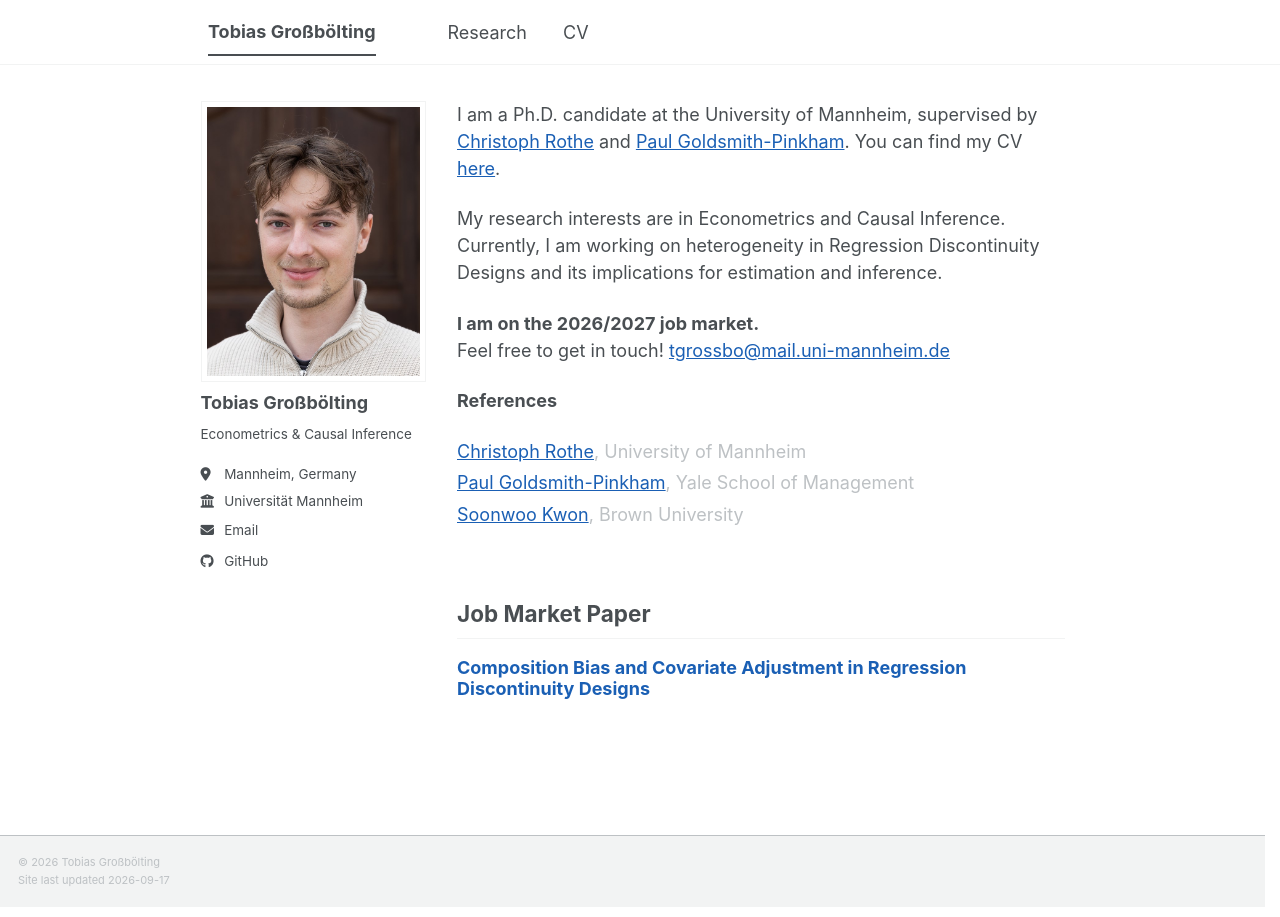
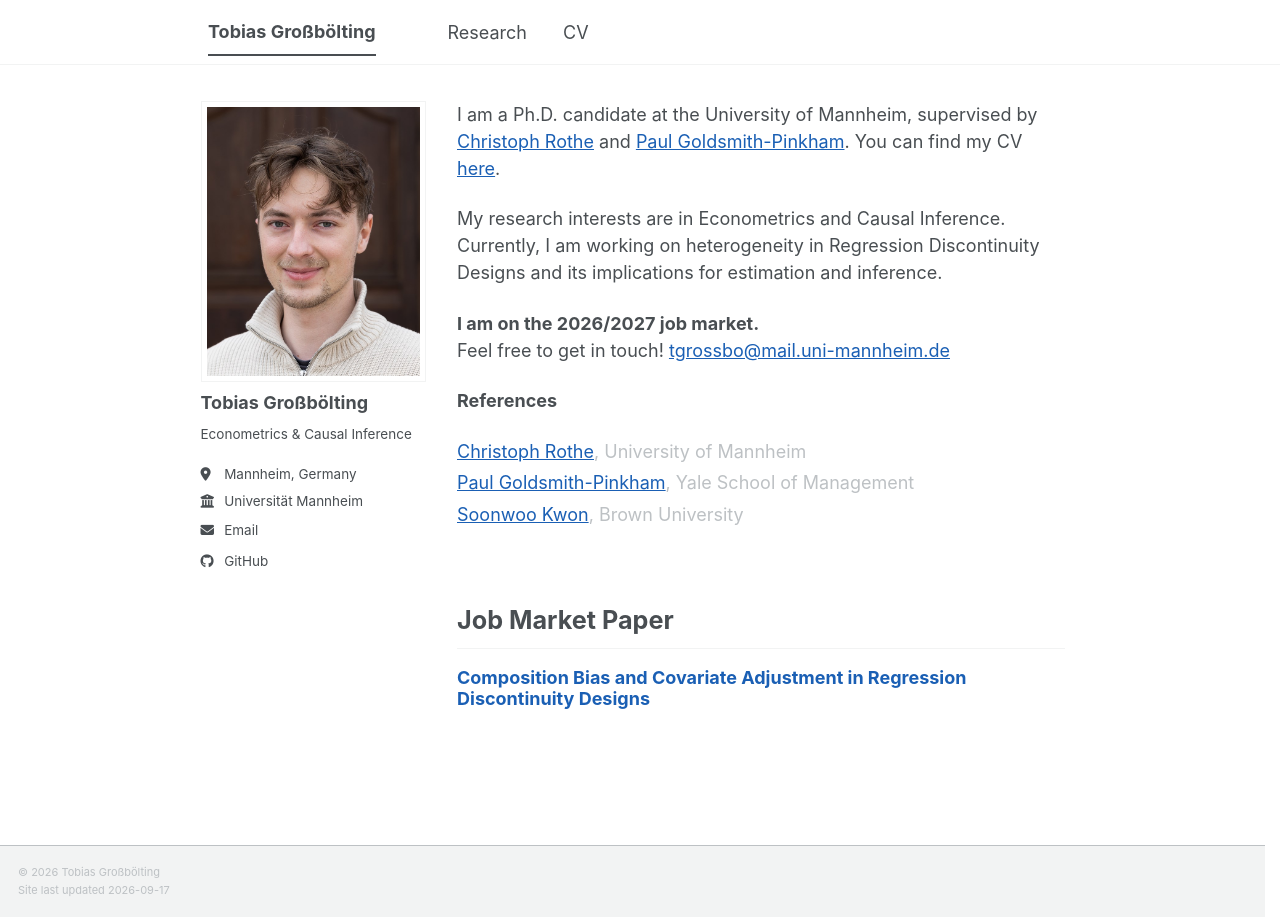
Before and after one commit to tgrossboelting/tgrossboelting.github.io, a Jekyll site: the page built from _pages/about.md, in a window 1280 px wide. Built offline with Jekyll 4.4.1, drawn with Linux system fonts in a browser that asks for light colours; a script bundle is joined from its source files by our own code; library files that are not in the unit come from our copies.

Commit message:
Let the section labels outrank the paper titles
The titles were 1.5em against 1.25em headings, but the headings carry a
full-width rule and black weight while the titles are blue and often wrap,
so the two read as the same level.

Section labels are now 1.4em and the titles 1.3em, so the ordering is
unambiguous: the label is larger, black and ruled, the title smaller and
blue. The labels get a class of their own rather than restyling every h2
on the site.

Co-Authored-By: Claude Opus 5 (1M context) <noreply@anthropic.com>

```diff
--- a/_includes/publication-list.html
+++ b/_includes/publication-list.html
@@ -38,7 +38,7 @@
   border-bottom, so adding a rule here drew two lines under the title.
 {%- endcomment -%}
 {%- if list_heading %}
-<h2>{{ list_heading }}</h2>
+<h2 class="research-section">{{ list_heading }}</h2>
 {% endif %}
 <div class="research-list">
 {%- for post in pubs reversed %}
--- a/_pages/research.html
+++ b/_pages/research.html
@@ -25,7 +25,7 @@ author_profile: true
           No <hr />: h2 already carries a border-bottom from layout/base.scss,
           so the template's original rule drew a second line under the heading.
         {%- endcomment -%}
-        <h2>{{ category[1].title }}</h2>
+        <h2 class="research-section">{{ category[1].title }}</h2>
         {% assign title_shown = true %}
       {% endunless %}
       {% include archive-single.html %}
--- a/_sass/_custom.scss
+++ b/_sass/_custom.scss
@@ -333,6 +333,14 @@ html[data-theme="dark"] {
   margin-bottom: 2.5em;
 }
 
+/* Section labels ("Job Market Paper", "Work in Progress") sit above the paper
+   titles and should outrank them. They are set larger than the titles, and
+   keep the black weight and the full-width rule the titles do not have, so
+   the two never read as the same level. */
+.research-section {
+  font-size: 1.4em;
+}
+
 /* Paper titles.
 
    Bigger than the section heading above them ("Job Market Paper", h2 at
@@ -344,7 +352,7 @@ html[data-theme="dark"] {
    deliberate: the title is what a reader reaches for, the label is what tells
    them what they get. */
 .research-list .archive__item-title {
-  font-size: 1.5em;
+  font-size: 1.3em;
 
   /* The colour is on the heading, not on the link inside it, so a paper reads
      the same whether or not its PDF is up yet. Papers arriving without a
```
